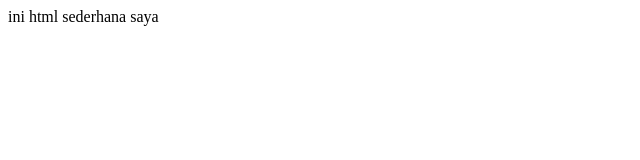
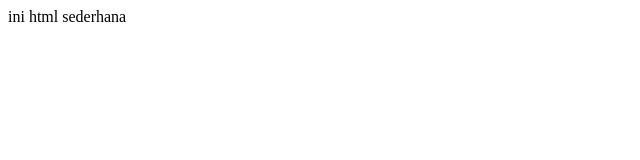
Before and after one commit to sulaemansantoso/git101, a plain HTML site: page index.html in a window 1280 px wide. Shown: the full height of the page, 0-640 px from the left. Drawn offline with Linux system fonts and the light colour scheme.

Commit message:
hapus saya

```diff
--- a/index.html
+++ b/index.html
@@ -8,7 +8,7 @@
 </head>
 <body>
     <div>
-        ini html sederhana saya
+        ini html sederhana
     </div>
 </body>
 </html>
```
